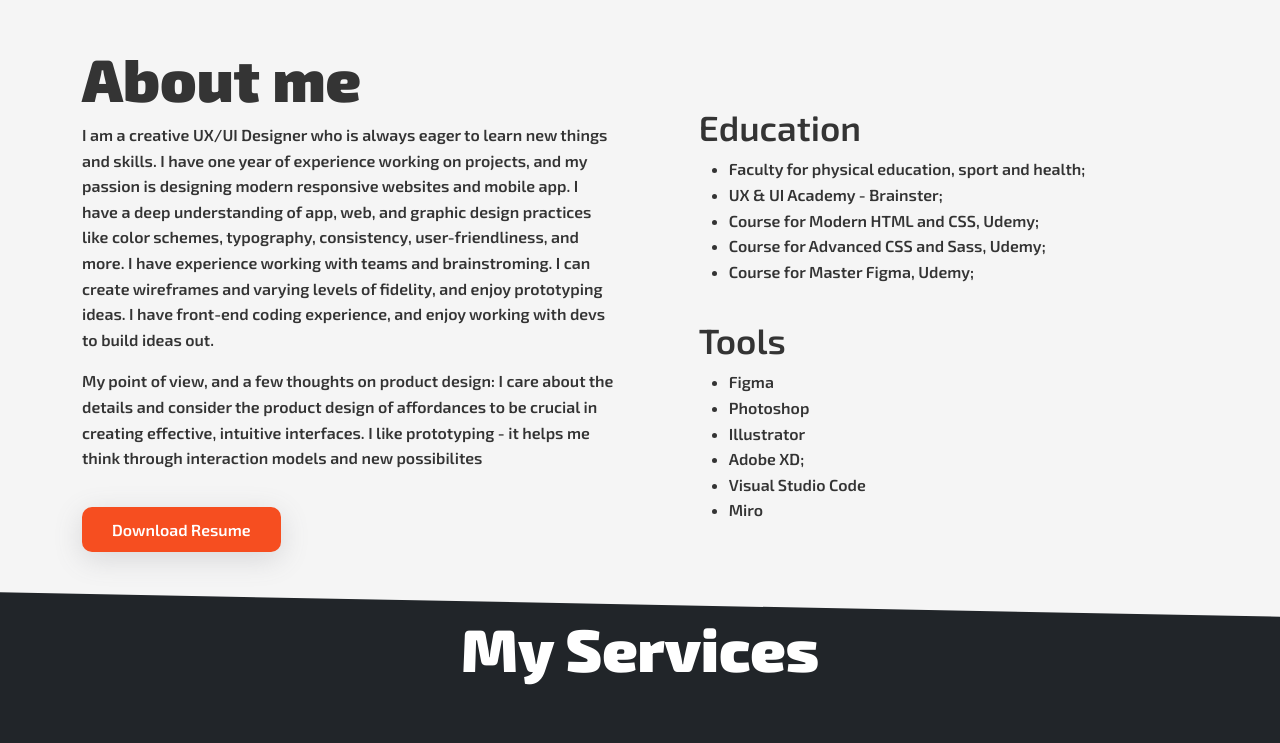
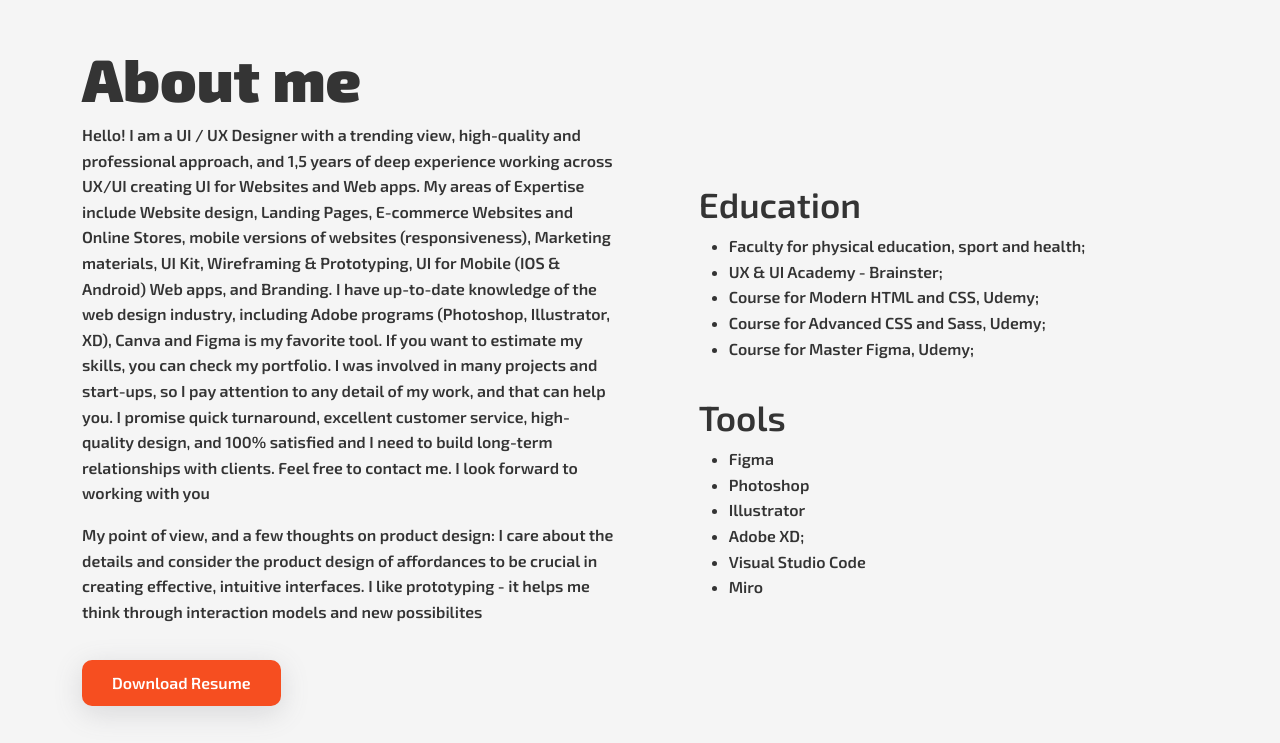
Before and after one commit to martinadimkoska/portfolio, a plain HTML site: page index.html in a window 1280 px wide. Shown: the part 740-1483 px from the top of the page. Drawn offline with nearby package versions, Linux system fonts and the light colour scheme.

Commit message:
Update index.html

```diff
--- a/index.html
+++ b/index.html
@@ -56,15 +56,10 @@
             <div class="column">
               <div class="columns-1">
                 <h1>About me</h1>
-                <p>I am a creative UX/UI Designer who is always eager to learn new things
-                  and skills. I have one year of experience working on projects, and my
-                  passion is designing modern responsive websites and mobile app. I
-                  have a deep understanding of app, web, and graphic design practices
-                  like color schemes, typography, consistency, user-friendliness, and
-                  more. I have experience working with teams and brainstroming. I can
-                  create wireframes and varying levels of fidelity, and enjoy prototyping
-                  ideas. I have front-end coding experience, and enjoy working with devs
-                  to build ideas out. </p>
+                <p>Hello! I am a UI / UX Designer with a trending view, high-quality and professional approach, and 1,5 years of deep experience working across UX/UI creating UI for Websites and Web apps. My areas of Expertise include Website design, Landing Pages, E-commerce Websites and Online Stores, mobile versions of websites (responsiveness), Marketing materials, UI Kit, Wireframing & Prototyping, UI for Mobile (IOS & Android) Web apps, and Branding.
+                  I have up-to-date knowledge of the web design industry, including Adobe programs (Photoshop, Illustrator, XD), Canva and Figma is my favorite tool. If you want to estimate my skills, you can check my portfolio.
+                  I was involved in many projects and start-ups, so I pay attention to any detail of my work, and that can help you. I promise quick turnaround, excellent customer service, high-quality design, and 100% satisfied and I need to build long-term relationships with clients. Feel free to contact me.
+                  I look forward to working with you </p>
                   <p>My point of view, and a few thoughts on product design:
                   I care about the details and consider the product design of
                   affordances to be crucial in creating effective, intuitive interfaces. I
@@ -225,7 +220,7 @@
             <div class="column">
               <div class="columns-1">
                 <h1>Get in Touch</h1>
-                <p>Feel free to get in touch with me. I am always open to discussting new projects, creative
+                <p>Feel free to get in touch with me. I am always open to discuss new projects, creative
                   ideas or opportunities to be part of your vision.</p>
                 <div class="contact-icons">
                   <ul>
```
